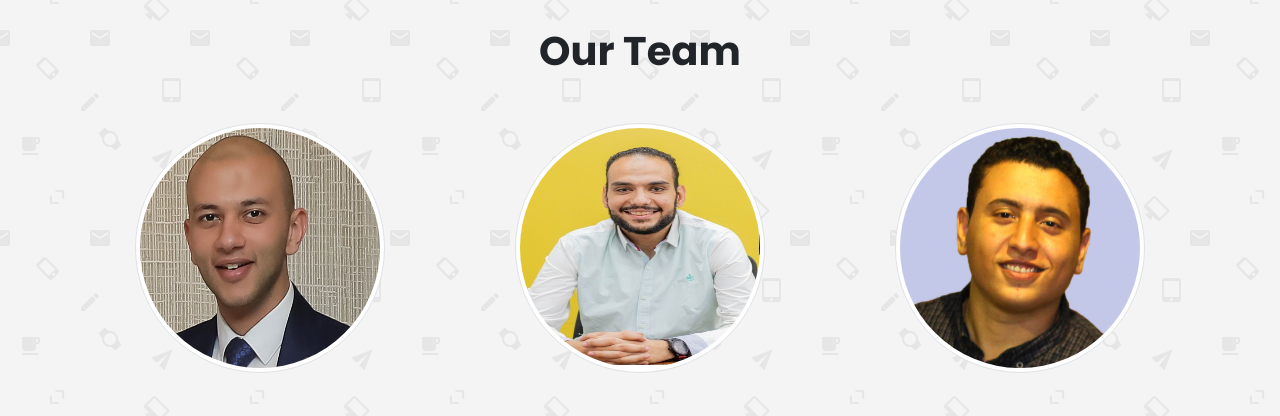
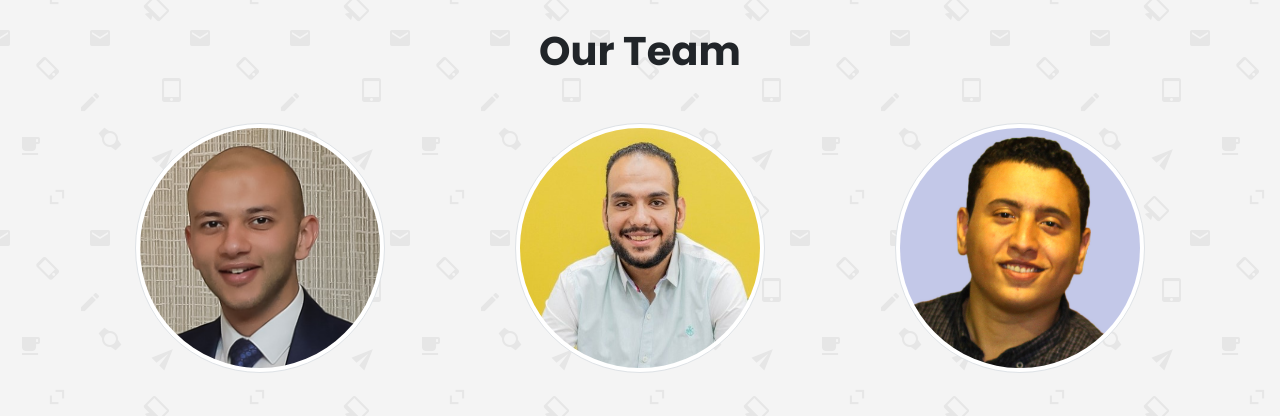
Before and after one commit to fekrii/mohamed-elbahnasawy, a plain HTML site: page index-en.html in a window 1280 px wide. Shown: the part 5020-5436 px from the top of the page. Drawn offline with nearby package versions, Linux system fonts and the light colour scheme; a script that the page names is missing.

Commit message:
resizing team images

```diff
--- a/index-en.html
+++ b/index-en.html
@@ -434,7 +434,7 @@
               <div class="row">
                 <div class="col-md-6 col-lg-4">
                   <div class="img-block mb-5">
-                    <img src="images/Team/Bahnasawy.jpeg" class="img-fluid  img-thumbnail rounded-circle" alt="image1" style="width: 250px; height: 250px;">
+                    <img src="images/Team/Bahnasawy-2.png" class="img-fluid  img-thumbnail rounded-circle" alt="image1" style="width: 250px; height: 250px;">
                     <div class="content mt-5">
                       <h4>Mohamed Elbahnasawy</h4>
                       <p class="text-muted mt-3">CEO</p>
@@ -443,7 +443,7 @@
                 </div>
                 <div class="col-md-6 col-lg-4 ">
                     <div class="img-block mb-5">
-                        <img src="images/Team/Gimmy.jpeg" class="img-fluid  img-thumbnail rounded-circle" alt="image1" style="width: 250px; height: 250px;">
+                        <img src="images/Team/Gimmy-2.jpeg" class="img-fluid  img-thumbnail rounded-circle" alt="image1" style="width: 250px; height: 250px;">
                         <div class="content mt-5">
                           <h4>Mohamed Gamal</h4>
                           <p class="text-muted mt-3">CFO</p>
@@ -461,7 +461,7 @@
                 </div>
                 <div class="col-md-6 col-lg-4">
                     <div class="img-block mb-5">
-                        <img src="images/Team/Ammar.jpg" class="img-fluid  img-thumbnail rounded-circle" alt="image1" style="width: 250px; height: 250px;">
+                        <img src="images/Team/Ammar-2.jpg" class="img-fluid  img-thumbnail rounded-circle" alt="image1" style="width: 250px; height: 250px;">
                         <div class="content mt-5">
                           <h4>Ammar Rizk</h4>
                           <p class="text-muted mt-3">Head Of HR</p>
```
Also changed, not shown: index.html (+2 -2 lines), images/Team/Bahnasawy-2.png (added), images/Team/Bahnasawy.jpeg (deleted), images/Team/Gimmy.jpeg (deleted), 2 other files.
